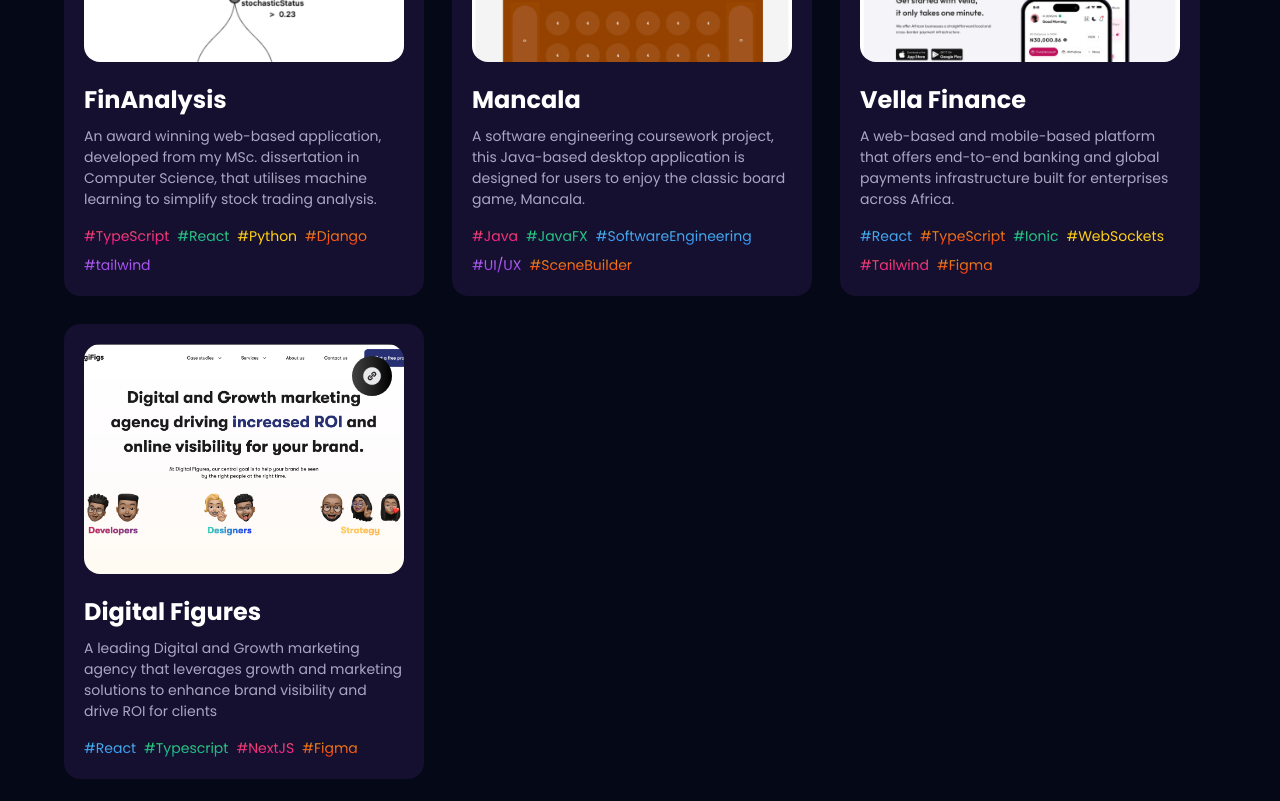
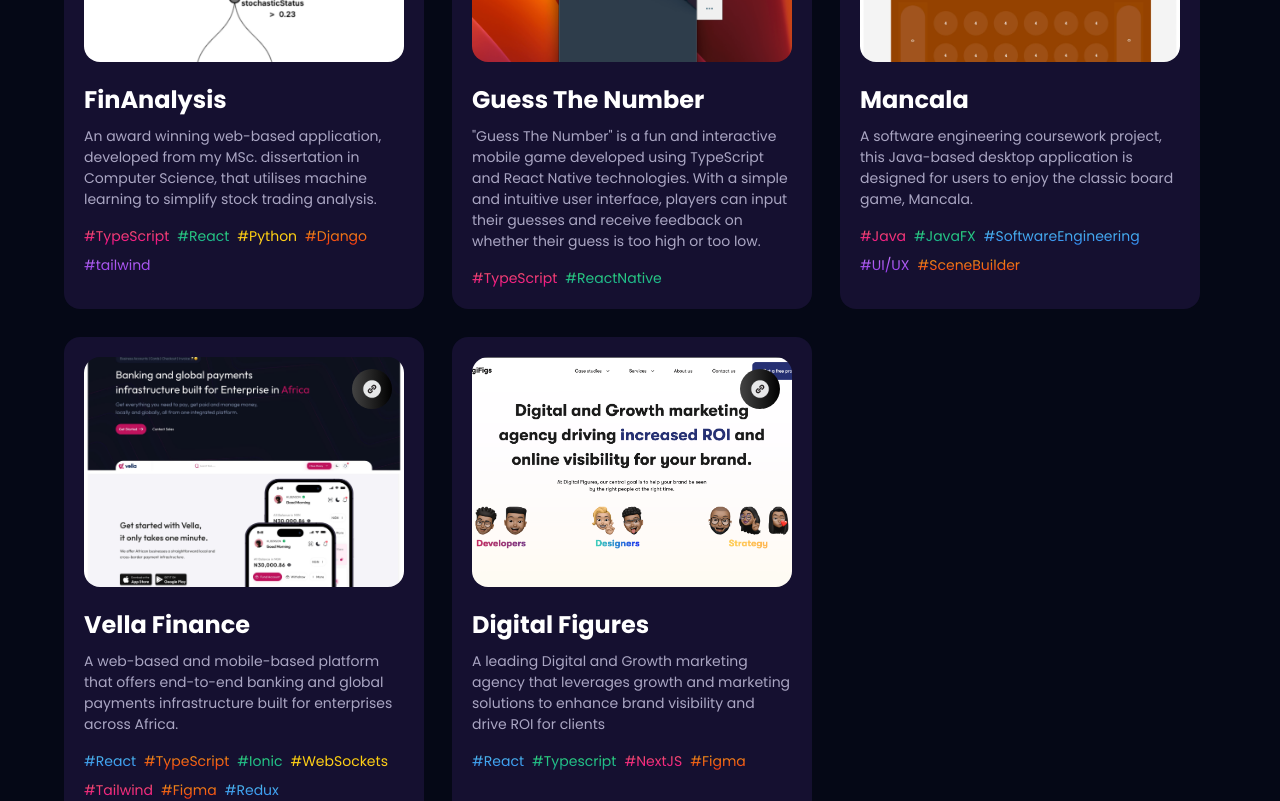
Before and after one commit to Olabayoji/Portfolio-Website, a React (Vite) app: page / in a window 1280 px wide. Shown: the part 6880-7681 px from the top of the page. Built offline with nearby package versions, Linux system fonts and the light colour scheme; no server answers.

Commit message:
add guess the game

```diff
--- a/src/assets/index.ts
+++ b/src/assets/index.ts
@@ -35,6 +35,7 @@
 import vella_work from "./vella_work.jpeg";
 import digifigs_work from "./digiFig_work.png";
 import mancala from "./mancala.jpeg";
+import guess from "./guess.png";
 
 import jobit from "./jobit.png";
 import tripguide from "./tripguide.png";
@@ -72,6 +73,7 @@
   tsb,
   waddle_insurance,
   vella_work,
+  guess,
   mancala,
   finAnalysis,
   jobit,
--- a/src/constants/index.ts
+++ b/src/constants/index.ts
@@ -23,6 +23,7 @@
   tsb,
   digifigs_work,
   vella_work,
+  guess,
   finAnalysis,
   mancala,
   backend,
@@ -278,6 +279,24 @@
     link: false,
   },
   {
+    name: "Guess The Number",
+    description:
+      '"Guess The Number" is a fun and interactive mobile game developed using TypeScript and React Native technologies. With a simple and intuitive user interface, players can input their guesses and receive feedback on whether their guess is too high or too low.',
+    tags: [
+      {
+        name: "TypeScript",
+        color: "pink-text-gradient",
+      },
+      {
+        name: "ReactNative",
+        color: "green-text-gradient",
+      },
+    ],
+    image: guess,
+    source_code_link: "https://github.com/Olabayoji/GuessTheNumber",
+    link: false,
+  },
+  {
     name: "Mancala",
     description:
       "A software engineering coursework project, this Java-based desktop application is designed for users to enjoy the classic board game, Mancala.",
@@ -336,6 +355,10 @@
         name: "Figma",
         color: "orange-text-gradient",
       },
+      {
+        name: "Redux",
+        color: "blue-text-gradient",
+      },
     ],
     image: vella_work,
     source_code_link: "https://vella.finance/",
```
Also changed, not shown: src/assets/guess.png (added).
